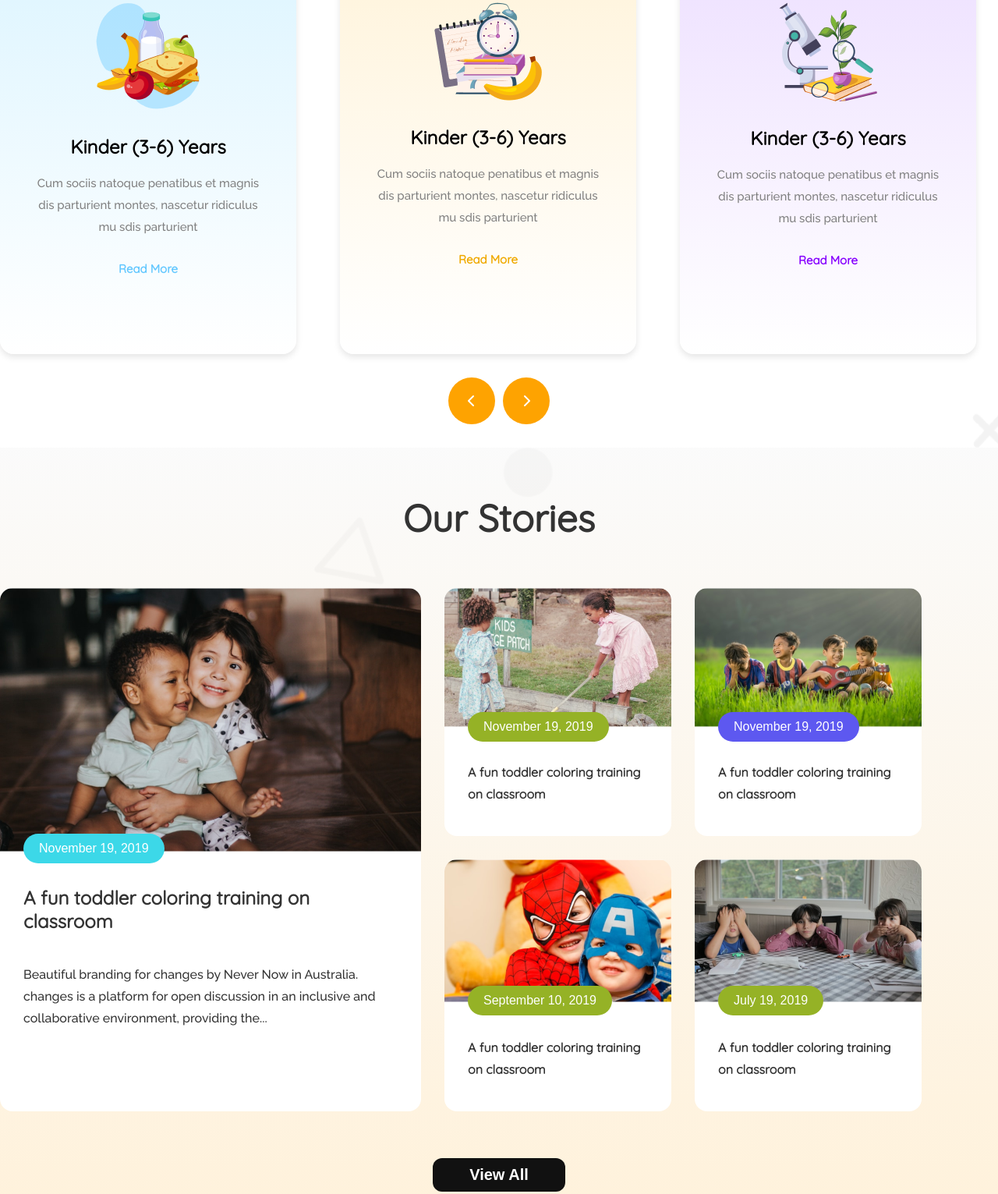
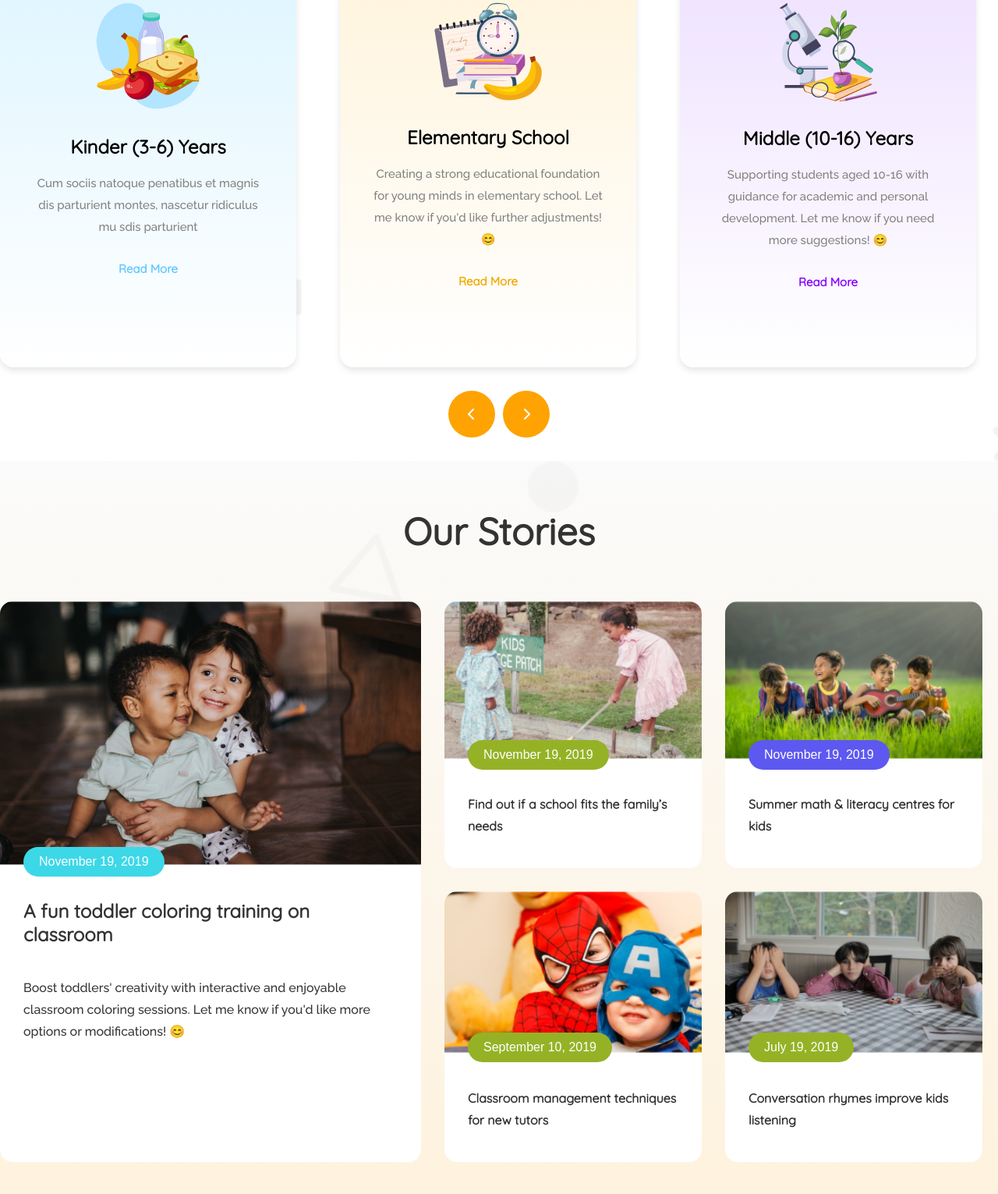
Before and after one commit to abu-sufian-24/assignment-2, a plain HTML site: page index.html in a window 1280 px wide. Shown: the part 928-2459 px from the top of the page at 78% size. Drawn offline with Linux system fonts and the light colour scheme.

Commit message:
somthing updated

```diff
--- a/css/style.css
+++ b/css/style.css
@@ -350,6 +350,7 @@ a {
     display: grid;
     gap: 30px;
     grid-template-columns: repeat(3, 2fr);
+    margin: 0 auto;
 
     .big-card {
       grid-template-columns: repeat(1, 2fr);
@@ -404,10 +405,12 @@ a {
         background: #fff;
         border-radius: 16px;
         position: relative;
+        width: 330px;
 
         img {
           border-top-left-radius: 16px;
           border-top-right-radius: 16px;
+          width: 100%;
         }
 
         h3 {
@@ -419,7 +422,7 @@ a {
         }
         button {
           position: absolute;
-          top: 50%;
+          top: 52%;
           left: 30px;
           background-color: #95b226;
           color: #ffffff;
@@ -490,6 +493,7 @@ a {
             padding: 10px 15px;
             font-size: 9px;
             left: 15px;
+            top: 48%;
           }
         }
       }
--- a/index.html
+++ b/index.html
@@ -79,10 +79,10 @@
           <div class="image1">
             <img src="assets/images/elementary.png" alt="">
           </div>
-          <h4>Kinder (3-6) Years</h4>
-          <p>Cum sociis natoque penatibus et magnis
-            dis parturient montes, nascetur ridiculus
-            mu sdis parturient</p>
+          <h4>Elementary School</h4>
+          <p>Creating a strong educational foundation for young minds in elementary school.
+
+            Let me know if you'd like further adjustments! 😊</p>
           <div class="btn2 btn-3">
             <a>Read More</a>
           </div>
@@ -91,10 +91,10 @@
           <div class="image1">
             <img src="assets/images/middle.png" alt="">
           </div>
-          <h4>Kinder (3-6) Years</h4>
-          <p>Cum sociis natoque penatibus et magnis
-            dis parturient montes, nascetur ridiculus
-            mu sdis parturient</p>
+          <h4>Middle (10-16) Years</h4>
+          <p>Supporting students aged 10-16 with guidance for academic and personal development.
+
+            Let me know if you need more suggestions! 😊</p>
           <div class="btn2 btn-4">
             <a>Read More</a>
           </div>
@@ -123,35 +123,35 @@
             <img src="assets/images/story-1.png" alt="">
             <h3>A fun toddler coloring training on
               classroom</h3>
-            <p>Beautiful branding for changes by Never Now in Australia.
-              changes is a platform for open discussion in an inclusive and
-              collaborative environment, providing the...</p>
+            <p>Boost toddlers' creativity with interactive and enjoyable classroom coloring sessions.
+
+              Let me know if you'd like more options or modifications! 😊</p>
             <button>November 19, 2019</button>
           </div>
         </div>
         <div class="small-card">
           <div class="img-box">
             <img src="assets/images/story-2.png" alt="">
-            <h3>A fun toddler coloring training on
-              classroom</h3>
+            <h3>Find out if a school fits the
+              family’s needs</h3>
             <button>November 19, 2019</button>
           </div>
           <div class="img-box">
             <img src="assets/images/story-3.png" alt="">
-            <h3>A fun toddler coloring training on
-              classroom</h3>
+            <h3>Summer math & literacy
+              centres for kids</h3>
             <button class="deprent-color">November 19, 2019</button>
           </div>
           <div class="img-box">
             <img src="assets/images/story-4.png" alt="">
-            <h3>A fun toddler coloring training on
-              classroom</h3>
+            <h3>Classroom management
+              techniques for new tutors</h3>
             <button>September 10, 2019</button>
           </div>
           <div class="img-box">
             <img src="assets/images/story-5.png" alt="">
-            <h3>A fun toddler coloring training on
-              classroom</h3>
+            <h3>Conversation rhymes
+              improve kids listening</h3>
             <button>July 19, 2019</button>
           </div>
         </div>
@@ -174,9 +174,9 @@
             <h4>Kids
               Education</h4>
           </div>
-          <p>Pizza ipsum dolor meat lovers buffalo. Deep dolor roll melted bacon Bianca pan bacon pineapple Aussie. Mayo
-            rib sauce
-            Hawaiian meatball.</p>
+          <p>Building a strong foundation for the future through kids' education.
+
+            Let me know if you'd like more suggestions! 😊</p>
         </div>
         <div class="footer-list">
           <h4>About School</h4>
```
